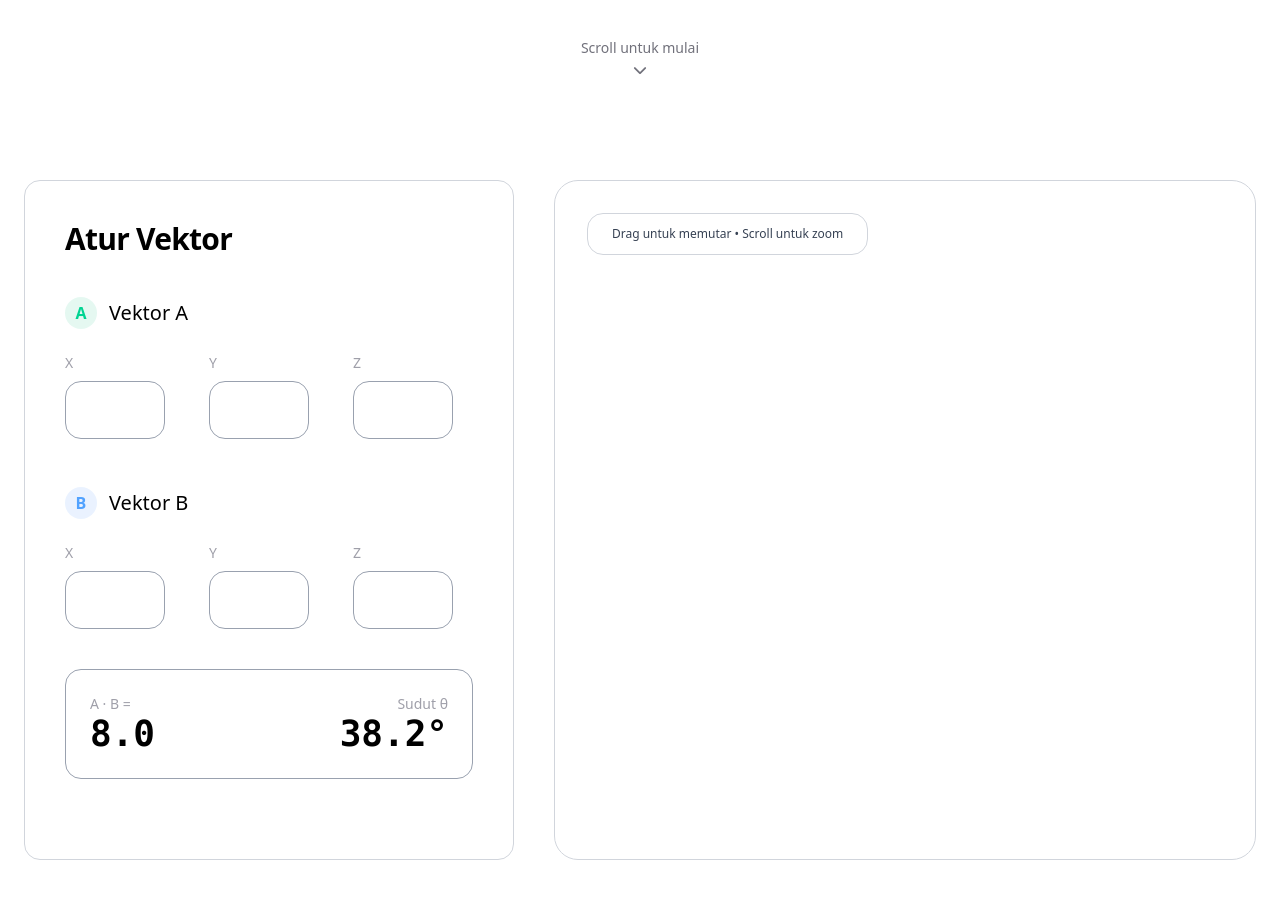
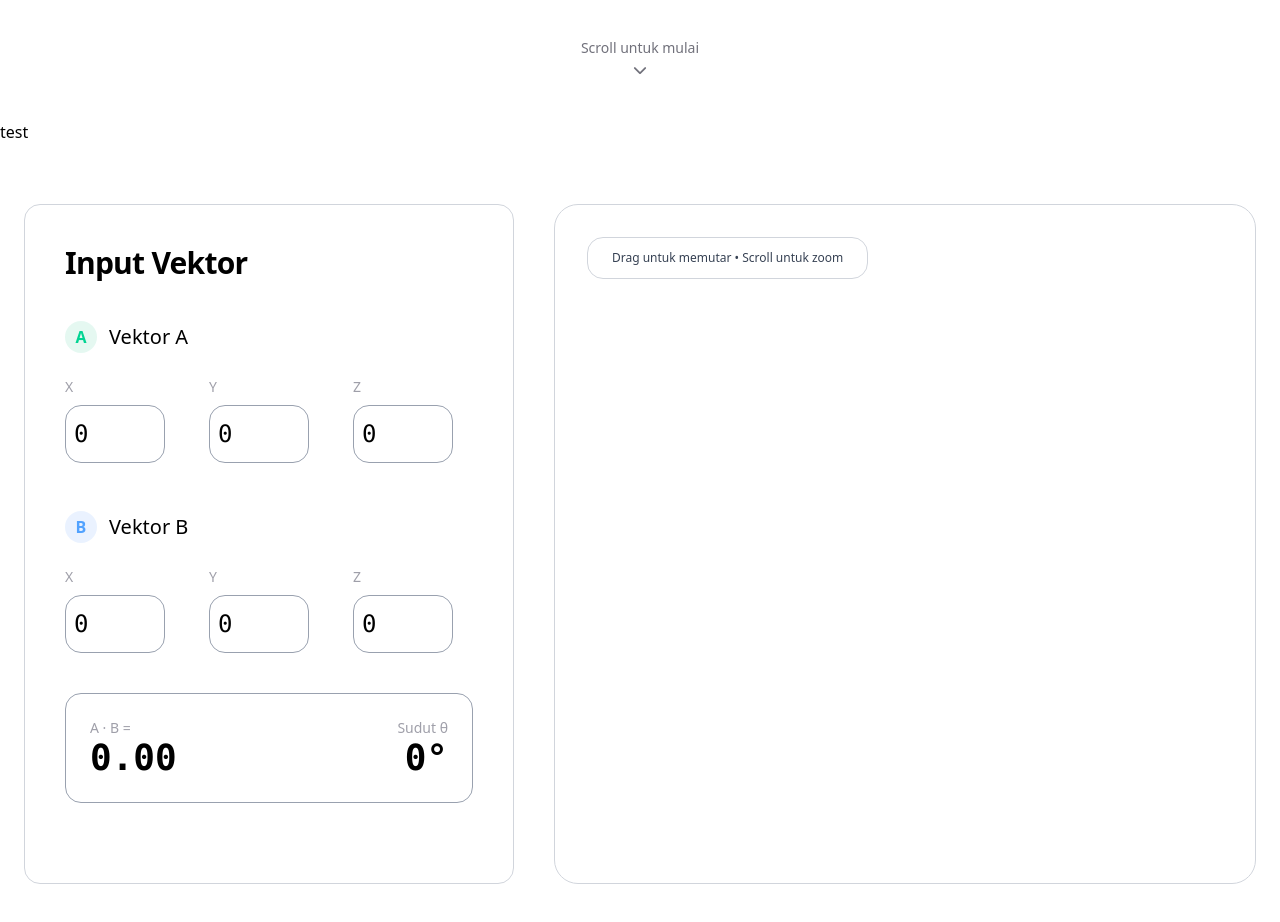
Before and after one commit to rafixxp/vectheta, a Vue app: page / in a window 1280 px wide. Shown: the part 680-1602 px from the top of the page. Built offline with nearby package versions, Linux system fonts and the light colour scheme.

Commit message:
update: calculate and visualize vector with threejs library

```diff
--- a/index.html
+++ b/index.html
@@ -2,8 +2,8 @@
 <html lang="en">
   <head>
     <meta charset="UTF-8" />
-    <link rel="icon" type="image/svg+xml" href="/favicon.svg" />
-    <meta name="viewport" content="width=device-width, initial-scale=1.0" />
+    <link rel="icon" type="image/svg+xml" href="/favicon.svg"/>
+    <meta name="viewport" content="width=device-width, initial-scale=1.0, user-scalable=no"/>
     <link rel="stylesheet" href="https://cdnjs.cloudflare.com/ajax/libs/font-awesome/6.5.0/css/all.min.css"/>
     <script src="https://cdn.jsdelivr.net/npm/@tailwindcss/browser@4"></script>
     <title>vectheta</title>
--- a/package.json
+++ b/package.json
@@ -9,6 +9,7 @@
     "preview": "vite preview"
   },
   "dependencies": {
+    "@types/three": "^0.183.1",
     "three": "^0.183.2",
     "vue": "^3.5.32",
     "vue-router": "^5.0.4"
--- a/src/components/Content.vue
+++ b/src/components/Content.vue
@@ -1,11 +1,12 @@
 <template>
+  <h2>test</h2>
   <section id="main-tool" class="py-15">
     <div class="max-w-7xl mx-auto px-6">
       <div class="grid lg:grid-cols-12 gap-10">
 
         <!-- Input Panel -->
         <div class="lg:col-span-5 rounded-2xl p-10 border border-gray-300">
-          <h2 class="text-3xl font-semibold tracking-tight mb-10">Atur Vektor</h2>
+          <h2 class="text-3xl font-semibold tracking-tight mb-10">Input Vektor</h2>
 
           <!-- Vektor A -->
           <div class="mb-12">
@@ -17,18 +18,18 @@
             <div class="grid grid-cols-3 gap-6">
               <div>
                 <label class="block text-zinc-400 text-sm mb-2">X</label>
-                <input v-model="vectorA.x" type="number" step="0.1"
-                  class="input-focus w-25 border border-gray-400 rounded-2xl px-2 py-3 text-2xl font-mono focus:outline-none" @change="dotProductCalc"/>
+                <input v-model.number="vectorA.x" type="number" step="0.1"
+                  class="input-focus w-25 border border-gray-400 rounded-2xl px-2 py-3 text-2xl font-mono focus:outline-none" />
               </div>
               <div>
                 <label class="block text-zinc-400 text-sm mb-2">Y</label>
-                <input v-model="vectorA.y" type="number" step="0.1"
-                  class="input-focus w-25 border border-gray-400 rounded-2xl px-2 py-3 text-2xl font-mono focus:outline-none" @change="dotProductCalc"/>
+                <input v-model.number="vectorA.y" type="number" step="0.1"
+                  class="input-focus w-25 border border-gray-400 rounded-2xl px-2 py-3 text-2xl font-mono focus:outline-none" />
               </div>
               <div>
                 <label class="block text-zinc-400 text-sm mb-2">Z</label>
-                <input v-model="vectorA.z" type="number" step="0.1"
-                  class="input-focus w-25 border border-gray-400 rounded-2xl px-2 py-3 text-2xl font-mono focus:outline-none" @change="dotProductCalc"/>
+                <input v-model.number="vectorA.z" type="number" step="0.1"
+                  class="input-focus w-25 border border-gray-400 rounded-2xl px-2 py-3 text-2xl font-mono focus:outline-none" />
               </div>
             </div>
           </div>
@@ -43,18 +44,18 @@
             <div class="grid grid-cols-3 gap-6">
               <div>
                 <label class="block text-zinc-400 text-sm mb-2">X</label>
-                <input v-model="vectorB.x" type="number" step="0.1"
-                  class="input-focus w-25 border border-gray-400 rounded-2xl px-2 py-3 text-2xl font-mono focus:outline-none" @change="dotProductCalc">
+                <input v-model.number="vectorB.x" type="number" step="0.1"
+                  class="input-focus w-25 border border-gray-400 rounded-2xl px-2 py-3 text-2xl font-mono focus:outline-none" />
               </div>
               <div>
                 <label class="block text-zinc-400 text-sm mb-2">Y</label>
-                <input v-model="vectorB.y" type="number" step="0.1"
-                  class="input-focus w-25 border border-gray-400 rounded-2xl px-2 py-3 text-2xl font-mono focus:outline-none" @change="dotProductCalc">
+                <input v-model.number="vectorB.y" type="number" step="0.1"
+                  class="input-focus w-25 border border-gray-400 rounded-2xl px-2 py-3 text-2xl font-mono focus:outline-none" />
               </div>
               <div>
                 <label class="block text-zinc-400 text-sm mb-2">Z</label>
-                <input v-model="vectorB.z" type="number" step="0.1"
-                  class="input-focus w-25 border border-gray-400 rounded-2xl px-2 py-3 text-2xl font-mono focus:outline-none" @change="dotProductCalc">
+                <input v-model.number="vectorB.z" type="number" step="0.1"
+                  class="input-focus w-25 border border-gray-400 rounded-2xl px-2 py-3 text-2xl font-mono focus:outline-none" />
               </div>
             </div>
           </div>
@@ -64,11 +65,11 @@
             <div class="flex justify-between items-center">
               <div>
                 <div class="text-zinc-400 text-sm">A · B =</div>
-                <div id="dotResult" class="text-4xl font-mono font-semibold text-black">8.0</div>
+                <div class="text-4xl font-mono font-semibold text-black">{{ dotProduct }}</div>
               </div>
               <div class="text-right">
                 <div class="text-zinc-400 text-sm">Sudut θ</div>
-                <div id="angleResult" class="text-4xl font-mono font-semibold text-black">38.2°</div>
+                <div class="text-4xl font-mono font-semibold text-black">{{ angle }}°</div>
               </div>
             </div>
           </div>
@@ -77,7 +78,7 @@
         <!-- 3D Visualization -->
         <div class="lg:col-span-7">
           <div class="rounded-3xl overflow-hidden border border-gray-300 h-[680px] relative">
-            <div id="three-container" class="w-full h-full"></div>
+            <div id="three-container" class="w-full h-full" ref="threeContainer"></div>
 
             <!-- Overlay Info -->
             <div class="absolute top-8 left-8 bg-white backdrop-blur-md px-6 py-3 rounded-2xl border border-gray-300">
@@ -93,46 +94,114 @@
 <script setup>
 import { onMounted, onBeforeMount, ref, watch } from 'vue'
 import * as THREE from 'three'
+import { OrbitControls } from 'three/examples/jsm/controls/OrbitControls.js'
 
-const vectorA = ref({x:'', y:'', z:''})
-const vectorB = ref({x:'', y:'', z:''})
+const vectorA = ref({ x: 0, y: 0, z: 0 })   // ← Default yang jelas
+const vectorB = ref({ x: 0, y: 0, z: 0 })  // ← Default yang jelas
 
 const threeContainer = ref(null)
 const dotProduct = ref(0)
-const sudut = ref(0)
-const highlight = ref(false)
+const angle = ref(0)
 
-let scene, camera, renderer
-let lineA, coneA, lineB, coneB
+let scene, camera, renderer, controls
+let arrowA, arrowB
 
-const dotProductCalc = () => {
-  const a = vectorA.value
-  const b = vectorB.value
+const init = () => {
+  const container = threeContainer.value
+  if (!container) return
 
-  // perkalian dot product
-  dotProduct.value = a.x * b.x + a.y * b.y + a.z * b.z
+  scene = new THREE.Scene()
+  scene.background = new THREE.Color(0xffffff)
 
-  const magA = Math.sqrt(a.x * a.x + a.y * a.y + a.z * a.z)
-  const magB = Math.sqrt(b.x * b.x + b.y * b.y + b.z * b.z)
+  camera = new THREE.PerspectiveCamera(85, container.clientWidth / container.clientHeight, 0.1, 1000)
+  camera.position.set(8, 8, 8)
 
-  if(magA === 0 || magB === 0){
-    sudut.value = 0
-    return
+  renderer = new THREE.WebGLRenderer({ antialias: true })
+  renderer.setSize(container.clientWidth, container.clientHeight)
+  renderer.setPixelRatio(Math.min(window.devicePixelRatio, 2))
+  container.appendChild(renderer.domElement)
+
+  controls = new OrbitControls(camera, renderer.domElement)
+  controls.enableDamping = true
+  controls.dampingFactor = 0.08
+
+  const axes = new THREE.AxesHelper(7)
+  scene.add(axes)
+
+  const grid = new THREE.GridHelper(14, 14, 0x64748b, 0xe2e8f0)
+  scene.add(grid)
+
+  animate()
+}
+
+const updateAll = () => {
+  const vecA = new THREE.Vector3(
+    Number(vectorA.value.x) || 0,
+    Number(vectorA.value.y) || 0,
+    Number(vectorA.value.z) || 0
+  )
+  const vecB = new THREE.Vector3(
+    Number(vectorB.value.x) || 0,
+    Number(vectorB.value.y) || 0,
+    Number(vectorB.value.z) || 0
+  )
+
+  const dot = vecA.dot(vecB)
+  const magA = vecA.length()
+  const magB = vecB.length()
+
+  dotProduct.value = dot.toFixed(2)
+
+  if (magA === 0 || magB === 0) {
+    angle.value = 0
+  } else {
+    let cosTheta = dot / (magA * magB)
+    cosTheta = Math.max(-1, Math.min(1, cosTheta))
+    angle.value = (Math.acos(cosTheta) * 180 / Math.PI).toFixed(1)
   }
 
-  // kalkulasi arah kosinius dengan mencari theta nya
-  let theta = dotProduct.value / (magA * magB)
-  theta = Math.max(-1, Math.min(1, theta))
+  // Arrow A
+  if (!arrowA) {
+    arrowA = new THREE.ArrowHelper(vecA.clone().normalize(), new THREE.Vector3(0, 0, 0), Math.max(magA, 0.1), 0x10b981, 0.4, 0.25)
+    scene.add(arrowA)
+  } else {
+    arrowA.setDirection(vecA.clone().normalize())
+    arrowA.setLength(Math.max(magA, 0.1))
+  }
 
-  sudut.value = Math.acos(theta) * 180 / Math.PI
-
-  console.table({
-    dotProduct: dotProduct.value,
-    magA: magA,
-    magB: magB,
-    theta: theta,
-    sudut: sudut.value
-  })
+  // Arrow B
+  if (!arrowB) {
+    arrowB = new THREE.ArrowHelper(vecB.clone().normalize(), new THREE.Vector3(0, 0, 0), Math.max(magB, 0.1), 0x3b82f6, 0.4, 0.25)
+    scene.add(arrowB)
+  } else {
+    arrowB.setDirection(vecB.clone().normalize())
+    arrowB.setLength(Math.max(magB, 0.1))
+  }
 }
 
+const animate = () => {
+  requestAnimationFrame(animate)
+  if (controls) controls.update()
+  if (renderer && scene && camera) renderer.render(scene, camera)
+}
+
+const handleResize = () => {
+  if (!camera || !renderer || !threeContainer.value) return
+  camera.aspect = threeContainer.value.clientWidth / threeContainer.value.clientHeight
+  camera.updateProjectionMatrix()
+  renderer.setSize(threeContainer.value.clientWidth, threeContainer.value.clientHeight)
+}
+
+watch([vectorA, vectorB], updateAll, { deep: true })
+
+onMounted(() => {
+  init()
+  updateAll()                    // sekarang akan langsung muncul karena ada default
+  window.addEventListener('resize', handleResize)
+})
+
+onBeforeMount(() => {
+  if (renderer) renderer.dispose()
+  window.removeEventListener('resize', handleResize)
+})
 </script>
--- a/src/components/Header.vue
+++ b/src/components/Header.vue
@@ -8,7 +8,7 @@
       <div class="hidden md:flex items-center gap-8">
         <a href="#hero" class="text-gray-700 text-md hover:text-white transition">Beranda</a>
         <a href="#tool" class="text-gray-700 text-md hover:text-white transition">Sejarah</a>
-        <a href="#tool" class="text-gray-700 text-md hover:text-white transition">Visi Misi</a>
+        <a href="#tool" class="text-gray-700 text-md hover:text-white transition">Visualisasi</a>
         <a href="#tool" class="text-gray-700 text-md hover:text-white transition">Struktur</a>
         <a href="#about" class="text-gray-700 text-md hover:text-white transition">Tentang</a>
       </div>
```
Also changed, not shown: 1 other file (tests, documents, lock files or other folders).
